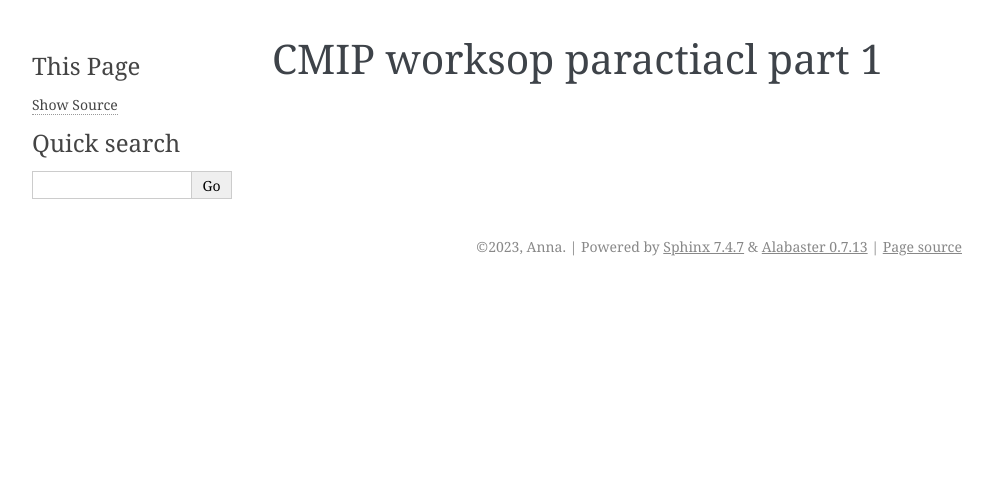
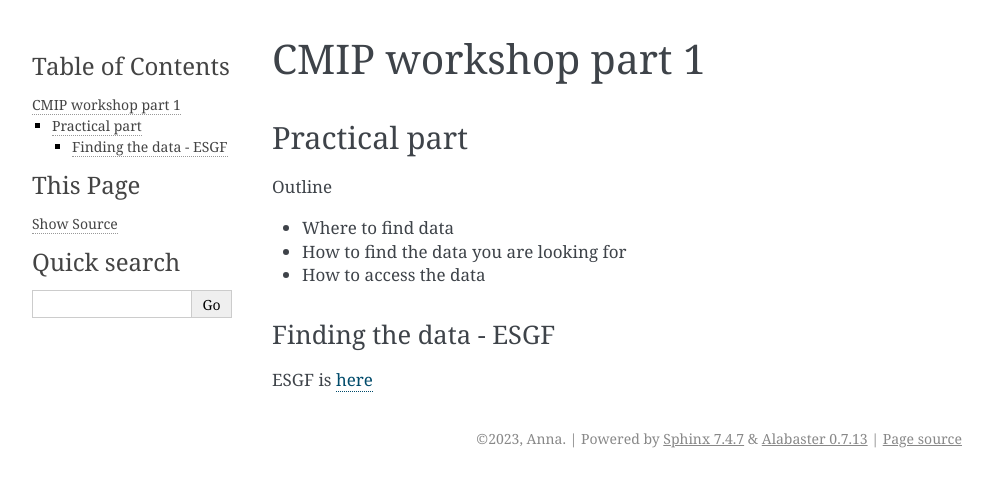
Before and after one commit to annlew/BCsupport, a Sphinx documentation site: the page built from doc/CMIPworkshop/part1.rst, in a window 1280 px wide. Shown: the top 487 px of the page, without its empty margins (148-1141 px from the left). Built offline with Sphinx 7.4.7, drawn with Linux system fonts in a browser that asks for light colours.

Commit message:
update cmip

```diff
--- a/doc/CMIPworkshop/part1.rst
+++ b/doc/CMIPworkshop/part1.rst
@@ -1,4 +1,20 @@
 .. _part1:
 
-CMIP worksop paractiacl part 1
+CMIP workshop part 1
 ===============================
+
+Practical part
+++++++++++++
+
+Outline
+
+* Where to find data
+* How to find the data you are looking for
+* How to access the data
+
+
+
+Finding the data - ESGF
+----------------
+
+ESGF is `here <https://esgf.llnl.gov/>`_
--- a/doc/CMIPworkshop/part2.rst
+++ b/doc/CMIPworkshop/part2.rst
@@ -1,4 +1,4 @@
 .. _part2:
 
-CMIP worksop paractiacl part 2
+CMIP workshop part 2
 ===============================
--- a/doc/CMIPworkshop/part3.rst
+++ b/doc/CMIPworkshop/part3.rst
@@ -1,4 +1,4 @@
 .. _part3:
 
-CMIP worksop paractiacl part 3
+CMIP workshop part 3
 ===============================
```
